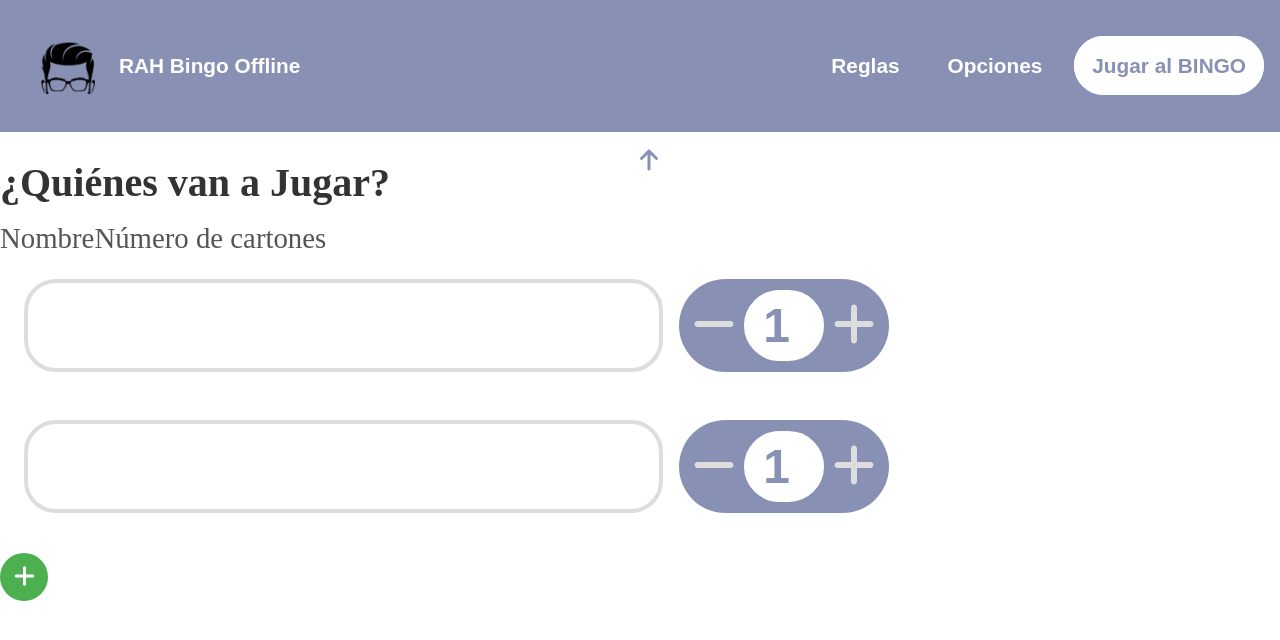
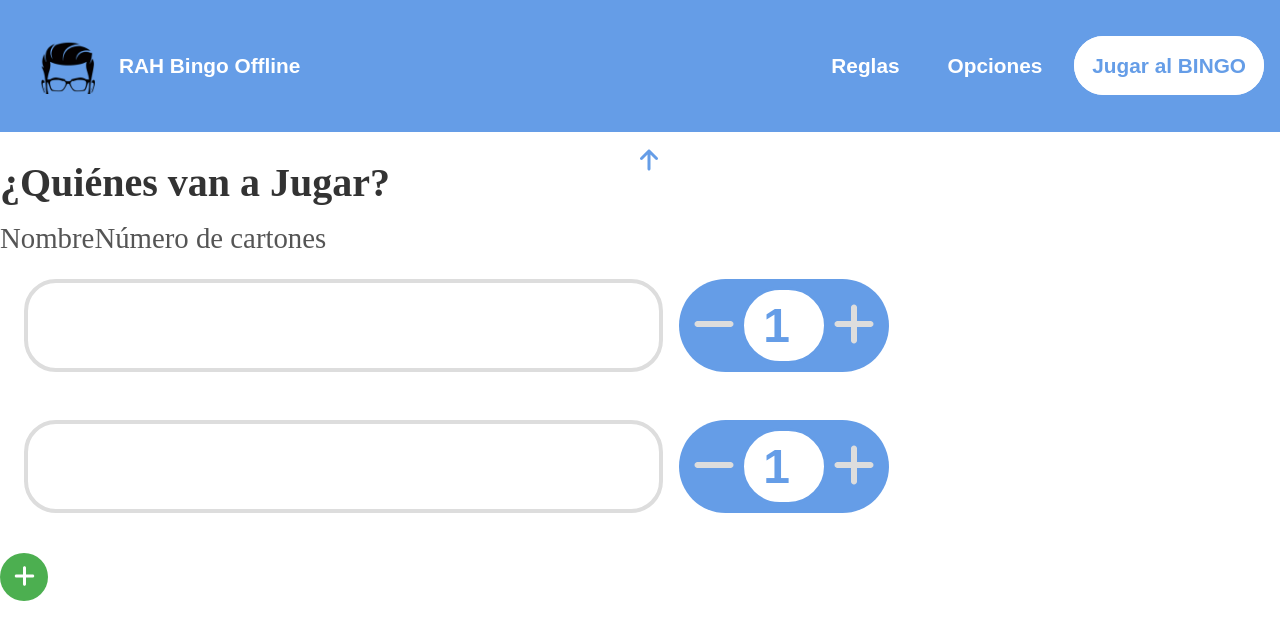
Before and after one commit to Raulacinherrero/rahbingo, a React (Create React App) app: page / in a window 1280 px wide. Shown: the top 640 px of the page. Built offline with nearby package versions, Linux system fonts and the light colour scheme.

Commit message:
cambio de color

```diff
--- a/src/components/Navbar/navbar.scss
+++ b/src/components/Navbar/navbar.scss
@@ -1,5 +1,5 @@
 .navbar {
-  background-color: #8890b4;
+  background-color: hsl(214, 73%, 65%);
   color: #ffffff;
   display: flex;
   justify-content: space-between;
@@ -53,13 +53,13 @@
   }
 
   .logo-container:hover {
-    background-color: #8890b4;
+    background-color: hsl(214, 73%, 65%);
     color: #fff;
     background-color: #fff;
 
     .title {
       transform: scale(1.1);
-      color: #8890b4;
+      color: hsl(214, 73%, 65%);
     }
 
     .logo {
@@ -94,7 +94,7 @@
       .tercer-link {
         cursor: pointer;
         background-color: #fff;
-        color: #8890b4;
+        color: hsl(214, 73%, 65%);
         border: 2px solid #fff;
         text-decoration: none;
         font-weight: bold;
@@ -103,7 +103,7 @@
         transition: all 0.2s ease-in-out;
 
         &:hover {
-          background-color: #8890b4;
+          background-color: hsl(214, 73%, 65%);
           color: #fff;
           border: 2px solid #fff;
         }
@@ -113,7 +113,7 @@
         position: absolute;
         top: 6rem;
         right: 1.07rem;
-        border: 3px solid #8890b4;
+        border: 3px solid hsl(214, 73%, 65%);
         background-color: #fff;
         padding: 0.2rem;
         border-radius: 2rem;
@@ -132,7 +132,7 @@
 
         .dropdown-link {
           padding: 1rem;
-          color: #8890b4;
+          color: hsl(214, 73%, 65%);
           text-decoration: none;
           font-weight: bold;
           display: block;
@@ -140,7 +140,7 @@
           border-radius: 2rem;
 
           &:hover {
-            background-color: #8890b4;
+            background-color: hsl(214, 73%, 65%);
             color: #fff;
           }
         }
@@ -162,7 +162,7 @@
   left: 48.55%;
 
   .arrow-icon {
-    color: #8890b4;
+    color: hsl(214, 73%, 65%);
     font-size: 1.5rem;
     transition: all 0.2s ease-in-out;
 
@@ -172,7 +172,7 @@
   }
 
   &:hover {
-    background-color: #8890b4;
+    background-color: hsl(214, 73%, 65%);
     color: #fff;
 
     .arrow-icon {
--- a/src/components/NewPlayer/new-player.scss
+++ b/src/components/NewPlayer/new-player.scss
@@ -10,13 +10,13 @@
         border-radius: 2rem;
         transition: border-color 0.2s ease-in-out;
         font-family: sans-serif;
-        color: #8890b4;
+        color: hsl(214, 73%, 65%);
         width: 70%;
         text-align: center;
 
         &:focus {
             outline: none;
-            border-color: #8890b4;
+            border-color: hsl(214, 73%, 65%);
         }
     }
 
@@ -24,7 +24,7 @@
         margin: 0.5rem;
         padding: 0.5rem;
         border-radius: 3rem;
-        background-color: #8890b4;
+        background-color: hsl(214, 73%, 65%);
 
         .nCards {
             border-radius: 3rem;
@@ -32,15 +32,15 @@
             width: 4rem;
             padding: 0.5rem;
             font-size: 3rem;
-            border: 0.2rem solid #8890b4;
+            border: 0.2rem solid hsl(214, 73%, 65%);
             transition: border-color 0.2s ease-in-out;
             font-family: sans-serif;
-            color: #8890b4;
+            color: hsl(214, 73%, 65%);
             text-align: center;
 
             &:focus {
                 outline: none;
-                border-color: #8890b4;
+                border-color: hsl(214, 73%, 65%);
             }
         }
 
```
